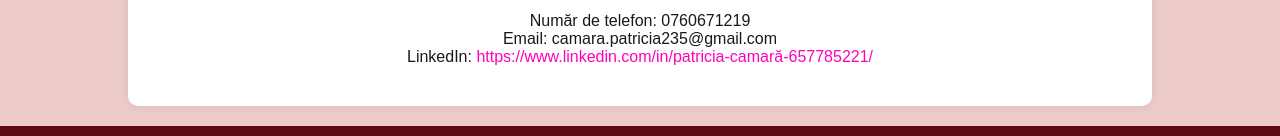
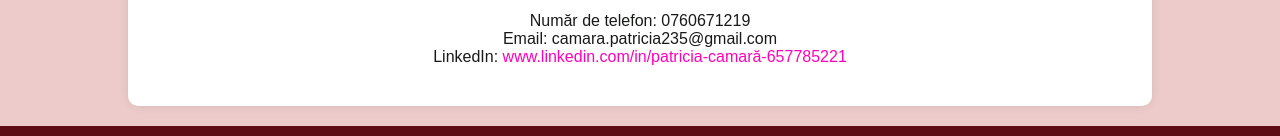
Before and after one commit to CamaraPatricia/CV_Camara_Patricia, a plain HTML site: page index.html in a window 1280 px wide. Shown: the part 2147-2283 px from the top of the page. Drawn offline with Linux system fonts and the light colour scheme.

Commit message:
index.html

```diff
--- a/index.html
+++ b/index.html
@@ -89,7 +89,7 @@
         <h2>Contact</h2>
         <p>Număr de telefon: 0760671219</p>
         <p>Email: camara.patricia235@gmail.com</p>
-        <p>LinkedIn: <a href="https://www.linkedin.com/in/patricia-camara-657785221/" target="_blank">https://www.linkedin.com/in/patricia-camară-657785221/</a></p>
+        <p>LinkedIn: <a href="www.linkedin.com/in/patricia-camară-657785221" target="_blank">www.linkedin.com/in/patricia-camară-657785221</a></p>
     </section>
 
     <footer>
```
